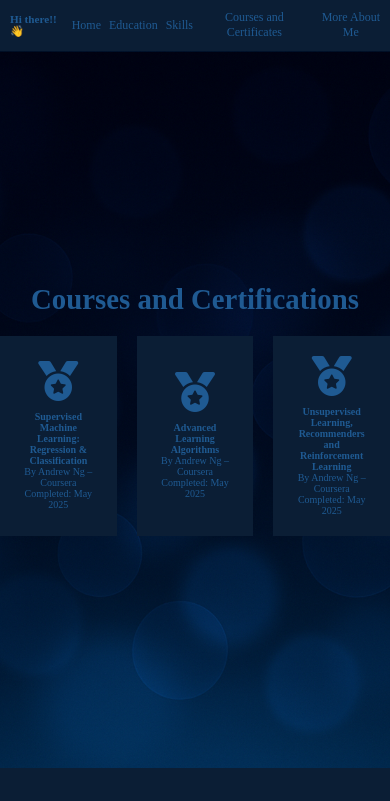
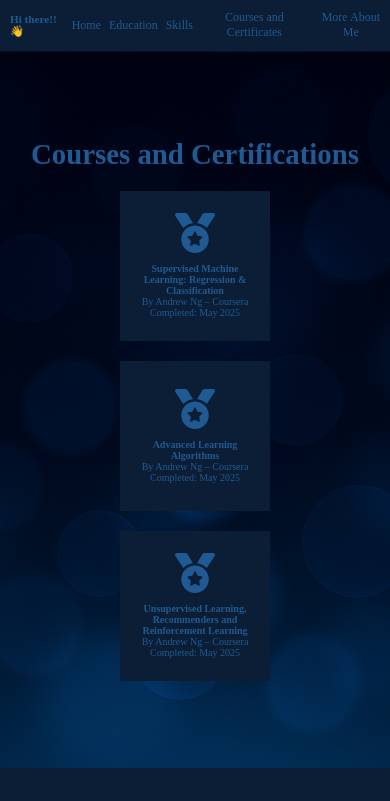
Before and after one commit to chincoder96/Portfolio, a plain HTML site: page C&C.html in a window 390 px wide. Shown: the top 801 px of the page. Drawn offline with Linux system fonts and the light colour scheme.

Commit message:
Updated project with new changes

```diff
--- a/C&C.css
+++ b/C&C.css
@@ -146,26 +146,23 @@ a {
     .certificates {
         font-size: 17px;
     }
+
 }
 
 @media screen and (max-width: 470px) {
     .certificates {
         font-size: 10px;
-        width: 200px;
-        height: 200px;
+        width: 150px;
+        height: 150px;
+    }
+
+    .courses {
+        display: flex;
+        flex-direction: column;
+        align-items: center;
     }
 
     .background {
         height: 85vh;
     }
-
 }
-
-@media screen and (max-width: 378px) {
-    .certificates {
-        font-size: 8px;
-        width: 150px;
-        height: 150px;
-    }
-
-}
```
Also changed, not shown: more.css (+9 -11 lines).
